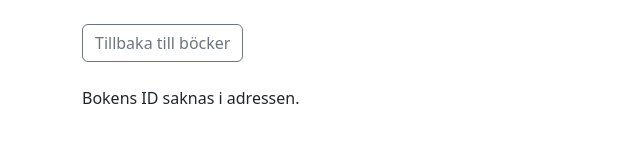
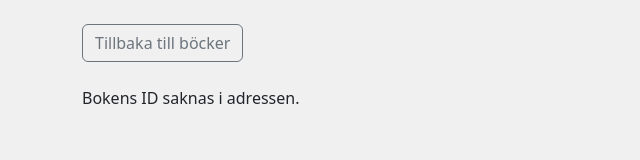
Before and after one commit to xAlexCode/Gruppuppgift2-API, a website: page public/book.html in a window 1280 px wide. Shown: the whole page, without its empty margins (0-640 px from the left). Drawn offline with nearby package versions, Linux system fonts and the light colour scheme.

Commit message:
added light grey color to body

```diff
--- a/public/book.html
+++ b/public/book.html
@@ -7,7 +7,7 @@
     <link href="https://cdn.jsdelivr.net/npm/bootstrap@5.3.3/dist/css/bootstrap.min.css" rel="stylesheet">
     <link rel="stylesheet" href="css/style.css">
 </head>
-<body>
+<body class="bg-secondary bg-opacity-10">
     <main class="container my-4">
         <a href="index.html" class="btn btn-outline-secondary mb-4">Tillbaka till böcker</a>
 
```
Also changed, not shown: public/index.html (+1 -1 lines), public/loggedin.html (+1 -1 lines), public/login.html (+1 -1 lines), public/register.html (+1 -1 lines).
